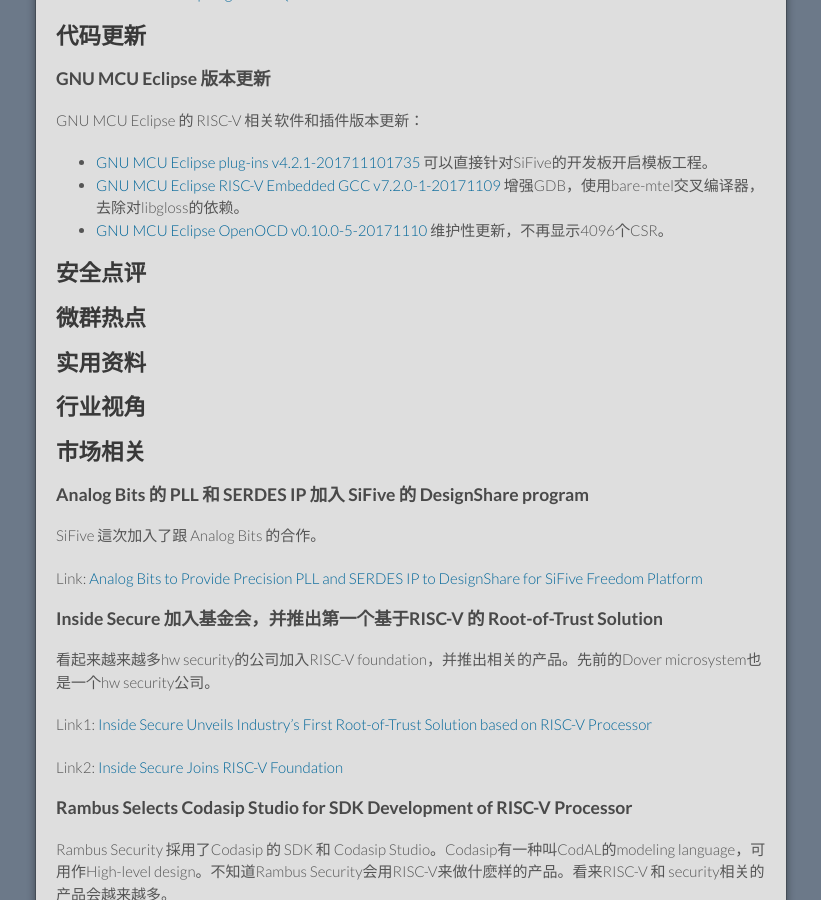
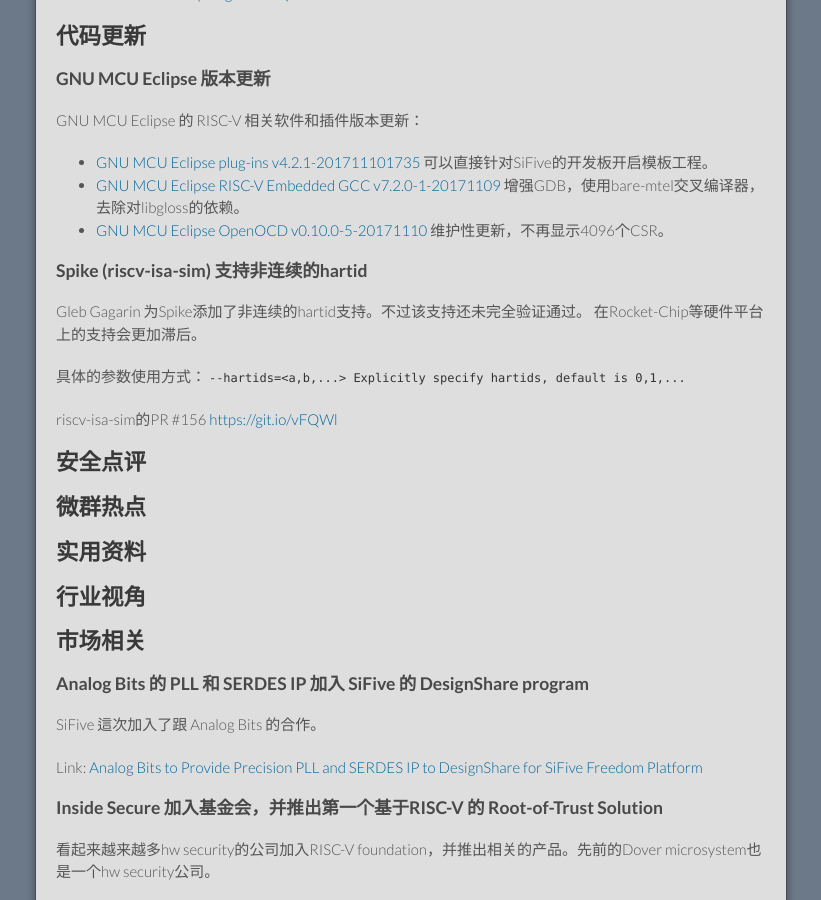
Before and after one commit to cnrv/home, a Jekyll site: the page built from bi-week-rpts/2017-11-23.md, in a window 1280 px wide and 900 px high, scrolled down 1034 px. Shown: the whole window, without its empty margins (229-1050 px from the left). Built offline with Jekyll 4.4.1, drawn with Linux system fonts in a browser that asks for light colours; Markdown is read by kramdown in place of the engine named in the settings; comment, search, counter and statistics services are not loaded; our own code applies the rules of GitHub Pages for plain Markdown files.

Commit message:
uncontinueous hartid in spike

```diff
--- a/bi-week-rpts/2017-11-23.md
+++ b/bi-week-rpts/2017-11-23.md
@@ -52,6 +52,15 @@
 - [GNU MCU Eclipse plug-ins v4.2.1-201711101735](https://gnu-mcu-eclipse.github.io/blog/2017/11/10/plugins-v4.2.1-201711101735-released/) 可以直接针对SiFive的开发板开启模板工程。
 - [GNU MCU Eclipse RISC-V Embedded GCC v7.2.0-1-20171109](https://gnu-mcu-eclipse.github.io/blog/2017/11/09/riscv-none-gcc-v7-2-0-1-20171109-released/) 增强GDB，使用bare-mtel交叉编译器，去除对libgloss的依赖。
 - [GNU MCU Eclipse OpenOCD v0.10.0-5-20171110](https://gnu-mcu-eclipse.github.io/blog/2017/11/10/openocd-v0-10-0-5-20171110-released/) 维护性更新，不再显示4096个CSR。
+
+### Spike (riscv-isa-sim) 支持非连续的hartid
+
+Gleb Gagarin 为Spike添加了非连续的hartid支持。不过该支持还未完全验证通过。
+在Rocket-Chip等硬件平台上的支持会更加滞后。
+
+具体的参数使用方式： `--hartids=<a,b,...>   Explicitly specify hartids, default is 0,1,...`
+
+riscv-isa-sim的PR \#156 [https://git.io/vFQWl](https://github.com/riscv/riscv-isa-sim/pull/156)
 
 ## 安全点评
 
```
